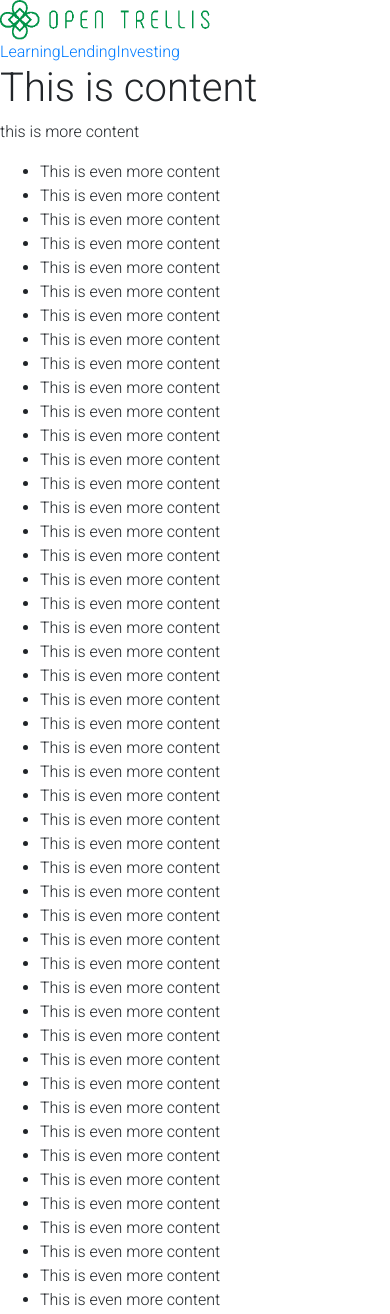
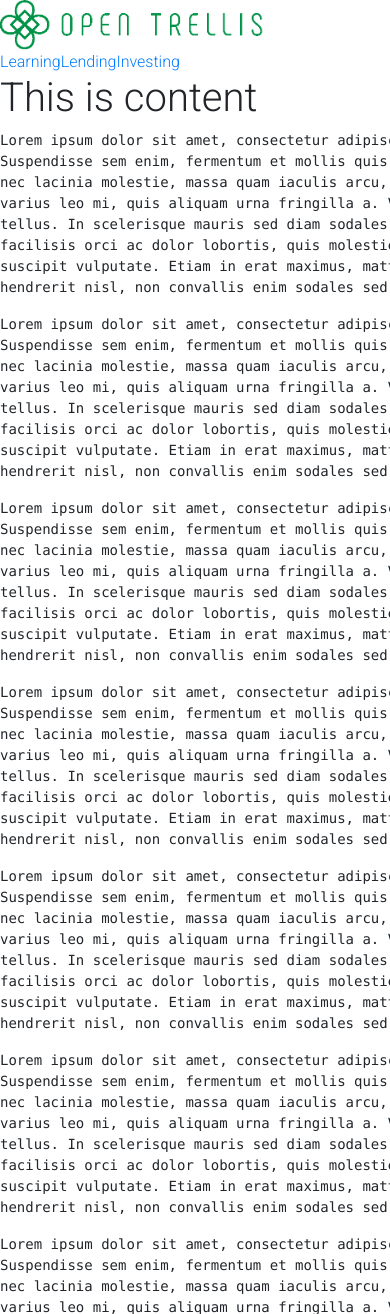
Before and after one commit to PeterY18/opentrellisFront, a Django app: page / in a window 390 px wide. Shown: the top 1314 px of the page. Run offline with Django 3.2, Linux system fonts and the light colour scheme; some libraries are stand-ins or nearby versions.

Commit message:
started working css media queries

```diff
--- a/opentrellisFront/templates/opentrellisFront/base.html
+++ b/opentrellisFront/templates/opentrellisFront/base.html
@@ -17,6 +17,7 @@
 </head>
 
 <body>
+
     {% include "opentrellisFront/includes/navbar.html" %}
 
     <div>
@@ -24,5 +25,7 @@
         {% endblock %}
     </div>
 
+    {% include "opentrellisFront/includes/footer.html" %}
+
 </body>
 </html>
--- a/opentrellisFront/templates/opentrellisFront/home.html
+++ b/opentrellisFront/templates/opentrellisFront/home.html
@@ -4,64 +4,69 @@
 {% block content %}
 <div class="content">
     <h1>This is content</h1>
-    <p>this is more content</p>
-    <ul>
-        <li>This is even more content</li>
-        <li>This is even more content</li>
-        <li>This is even more content</li>
-        <li>This is even more content</li>
-        <li>This is even more content</li>
-        <li>This is even more content</li>
-        <li>This is even more content</li>
-        <li>This is even more content</li>
-        <li>This is even more content</li>
-        <li>This is even more content</li>
-        <li>This is even more content</li>
-        <li>This is even more content</li>
-        <li>This is even more content</li>
-        <li>This is even more content</li>
-        <li>This is even more content</li>
-        <li>This is even more content</li>
-        <li>This is even more content</li>
-        <li>This is even more content</li>
-        <li>This is even more content</li>
-        <li>This is even more content</li>
-        <li>This is even more content</li>
-        <li>This is even more content</li>
-        <li>This is even more content</li>
-        <li>This is even more content</li>
-        <li>This is even more content</li>
-        <li>This is even more content</li>
-        <li>This is even more content</li>
-        <li>This is even more content</li>
-        <li>This is even more content</li>
-        <li>This is even more content</li>
-        <li>This is even more content</li>
-        <li>This is even more content</li>
-        <li>This is even more content</li>
-        <li>This is even more content</li>
-        <li>This is even more content</li>
-        <li>This is even more content</li>
-        <li>This is even more content</li>
-        <li>This is even more content</li>
-        <li>This is even more content</li>
-        <li>This is even more content</li>
-        <li>This is even more content</li>
-        <li>This is even more content</li>
-        <li>This is even more content</li>
-        <li>This is even more content</li>
-        <li>This is even more content</li>
-        <li>This is even more content</li>
-        <li>This is even more content</li>
-        <li>This is even more content</li>
-        <li>This is even more content</li>
-        <li>This is even more content</li>
-        <li>This is even more content</li>
-        <li>This is even more content</li>
-        <li>This is even more content</li>
-        <li>This is even more content</li>
-        <li>This is even more content</li>
-        <li>This is even more content</li>
-    </ul>
+    <pre>Lorem ipsum dolor sit amet, consectetur adipiscing elit. Sed ultricies condimentum porta.
+Suspendisse sem enim, fermentum et mollis quis, finibus vel justo. Mauris finibus, justo
+nec lacinia molestie, massa quam iaculis arcu, sit amet laoreet erat quam ut sem. Morbi
+varius leo mi, quis aliquam urna fringilla a. Vivamus sit amet euismod mi, eget ultricies
+tellus. In scelerisque mauris sed diam sodales, tempor fermentum libero viverra. Nunc
+facilisis orci ac dolor lobortis, quis molestie tellus iaculis. Morbi efficitur magna eget
+suscipit vulputate. Etiam in erat maximus, mattis risus sit amet, commodo dui. Nunc maximus
+hendrerit nisl, non convallis enim sodales sed. Aliquam in hendrerit metus.
+</pre>
+    <pre>Lorem ipsum dolor sit amet, consectetur adipiscing elit. Sed ultricies condimentum porta.
+Suspendisse sem enim, fermentum et mollis quis, finibus vel justo. Mauris finibus, justo
+nec lacinia molestie, massa quam iaculis arcu, sit amet laoreet erat quam ut sem. Morbi
+varius leo mi, quis aliquam urna fringilla a. Vivamus sit amet euismod mi, eget ultricies
+tellus. In scelerisque mauris sed diam sodales, tempor fermentum libero viverra. Nunc
+facilisis orci ac dolor lobortis, quis molestie tellus iaculis. Morbi efficitur magna eget
+suscipit vulputate. Etiam in erat maximus, mattis risus sit amet, commodo dui. Nunc maximus
+hendrerit nisl, non convallis enim sodales sed. Aliquam in hendrerit metus.
+</pre>
+    <pre>Lorem ipsum dolor sit amet, consectetur adipiscing elit. Sed ultricies condimentum porta.
+Suspendisse sem enim, fermentum et mollis quis, finibus vel justo. Mauris finibus, justo
+nec lacinia molestie, massa quam iaculis arcu, sit amet laoreet erat quam ut sem. Morbi
+varius leo mi, quis aliquam urna fringilla a. Vivamus sit amet euismod mi, eget ultricies
+tellus. In scelerisque mauris sed diam sodales, tempor fermentum libero viverra. Nunc
+facilisis orci ac dolor lobortis, quis molestie tellus iaculis. Morbi efficitur magna eget
+suscipit vulputate. Etiam in erat maximus, mattis risus sit amet, commodo dui. Nunc maximus
+hendrerit nisl, non convallis enim sodales sed. Aliquam in hendrerit metus.
+</pre>
+    <pre>Lorem ipsum dolor sit amet, consectetur adipiscing elit. Sed ultricies condimentum porta.
+Suspendisse sem enim, fermentum et mollis quis, finibus vel justo. Mauris finibus, justo
+nec lacinia molestie, massa quam iaculis arcu, sit amet laoreet erat quam ut sem. Morbi
+varius leo mi, quis aliquam urna fringilla a. Vivamus sit amet euismod mi, eget ultricies
+tellus. In scelerisque mauris sed diam sodales, tempor fermentum libero viverra. Nunc
+facilisis orci ac dolor lobortis, quis molestie tellus iaculis. Morbi efficitur magna eget
+suscipit vulputate. Etiam in erat maximus, mattis risus sit amet, commodo dui. Nunc maximus
+hendrerit nisl, non convallis enim sodales sed. Aliquam in hendrerit metus.
+</pre>
+    <pre>Lorem ipsum dolor sit amet, consectetur adipiscing elit. Sed ultricies condimentum porta.
+Suspendisse sem enim, fermentum et mollis quis, finibus vel justo. Mauris finibus, justo
+nec lacinia molestie, massa quam iaculis arcu, sit amet laoreet erat quam ut sem. Morbi
+varius leo mi, quis aliquam urna fringilla a. Vivamus sit amet euismod mi, eget ultricies
+tellus. In scelerisque mauris sed diam sodales, tempor fermentum libero viverra. Nunc
+facilisis orci ac dolor lobortis, quis molestie tellus iaculis. Morbi efficitur magna eget
+suscipit vulputate. Etiam in erat maximus, mattis risus sit amet, commodo dui. Nunc maximus
+hendrerit nisl, non convallis enim sodales sed. Aliquam in hendrerit metus.
+</pre>
+    <pre>Lorem ipsum dolor sit amet, consectetur adipiscing elit. Sed ultricies condimentum porta.
+Suspendisse sem enim, fermentum et mollis quis, finibus vel justo. Mauris finibus, justo
+nec lacinia molestie, massa quam iaculis arcu, sit amet laoreet erat quam ut sem. Morbi
+varius leo mi, quis aliquam urna fringilla a. Vivamus sit amet euismod mi, eget ultricies
+tellus. In scelerisque mauris sed diam sodales, tempor fermentum libero viverra. Nunc
+facilisis orci ac dolor lobortis, quis molestie tellus iaculis. Morbi efficitur magna eget
+suscipit vulputate. Etiam in erat maximus, mattis risus sit amet, commodo dui. Nunc maximus
+hendrerit nisl, non convallis enim sodales sed. Aliquam in hendrerit metus.
+</pre>
+    <pre>Lorem ipsum dolor sit amet, consectetur adipiscing elit. Sed ultricies condimentum porta.
+Suspendisse sem enim, fermentum et mollis quis, finibus vel justo. Mauris finibus, justo
+nec lacinia molestie, massa quam iaculis arcu, sit amet laoreet erat quam ut sem. Morbi
+varius leo mi, quis aliquam urna fringilla a. Vivamus sit amet euismod mi, eget ultricies
+tellus. In scelerisque mauris sed diam sodales, tempor fermentum libero viverra. Nunc
+facilisis orci ac dolor lobortis, quis molestie tellus iaculis. Morbi efficitur magna eget
+suscipit vulputate. Etiam in erat maximus, mattis risus sit amet, commodo dui. Nunc maximus
+hendrerit nisl, non convallis enim sodales sed. Aliquam in hendrerit metus.
+</pre>
+
 </div>
 {% endblock %}
--- a/opentrellisFront/templates/opentrellisFront/includes/footer.html
+++ b/opentrellisFront/templates/opentrellisFront/includes/footer.html
@@ -1,12 +1,5 @@
 {% load static %}
 <div id="footer">
-    <div class="column">
-        <ul class="vertical_list">
-            <li><a href="/learning/">Learning</a></li>
-            <li><a href="/lending/">Lending</a></li>
-            <li><a href="/investing/">Investing</a></li>
-        </ul>
-    </div>
     <p class="copyright">Copyright© |
     <a href"/">Terms of Service</a> | <a href="/">Privacy Policy</a></p>
 </div>
--- a/opentrellisFront/templates/opentrellisFront/includes/navbar.html
+++ b/opentrellisFront/templates/opentrellisFront/includes/navbar.html
@@ -6,7 +6,7 @@
         <img
         src="{% static 'img/logos/opentrellis_logo_words.png' %}"
         alt="picture not found"
-        height="40"
+        height="50"
         >
     </a>
     <nav class="nav">
```
Also changed, not shown: opentrellisFront/static/css/base.css (+32 -10 lines).
